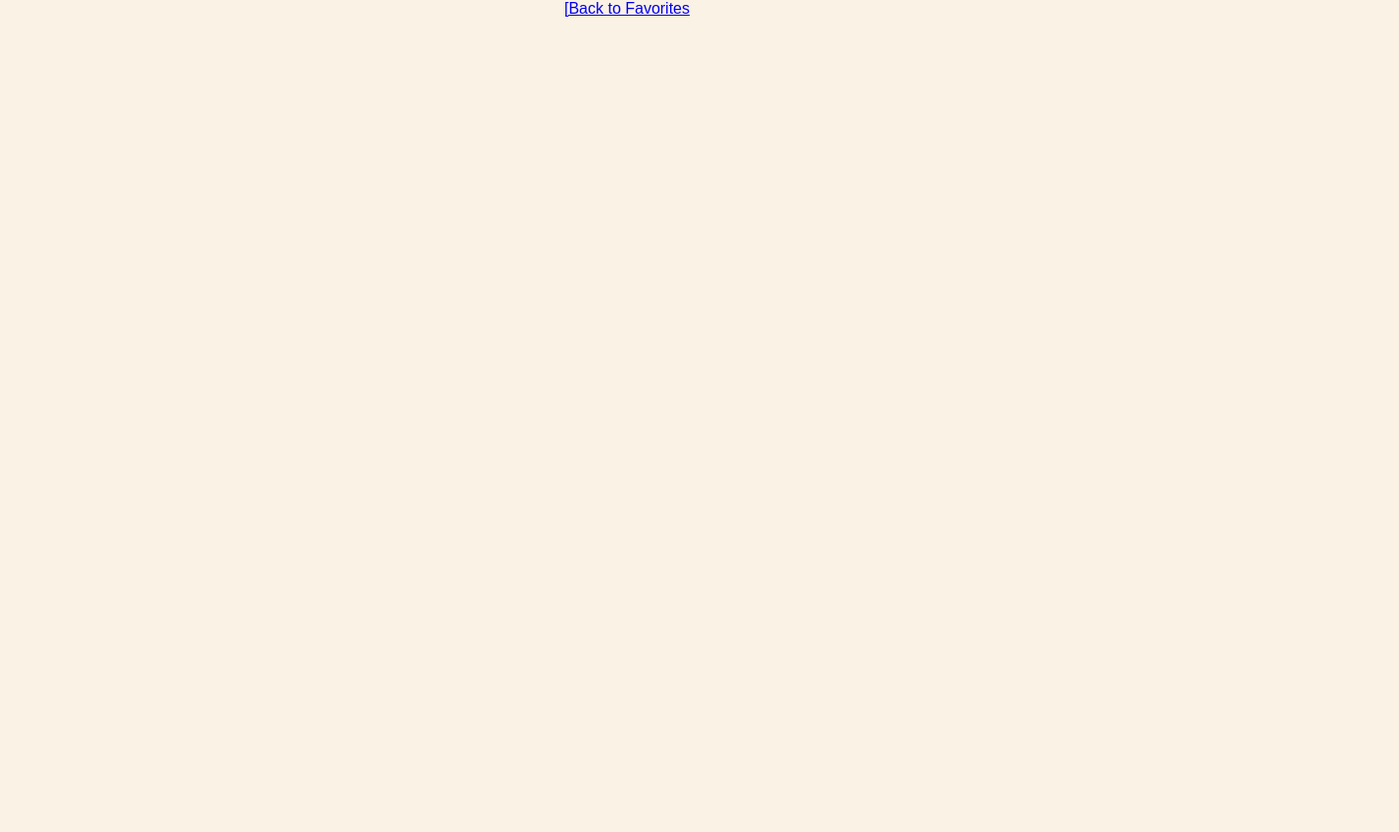
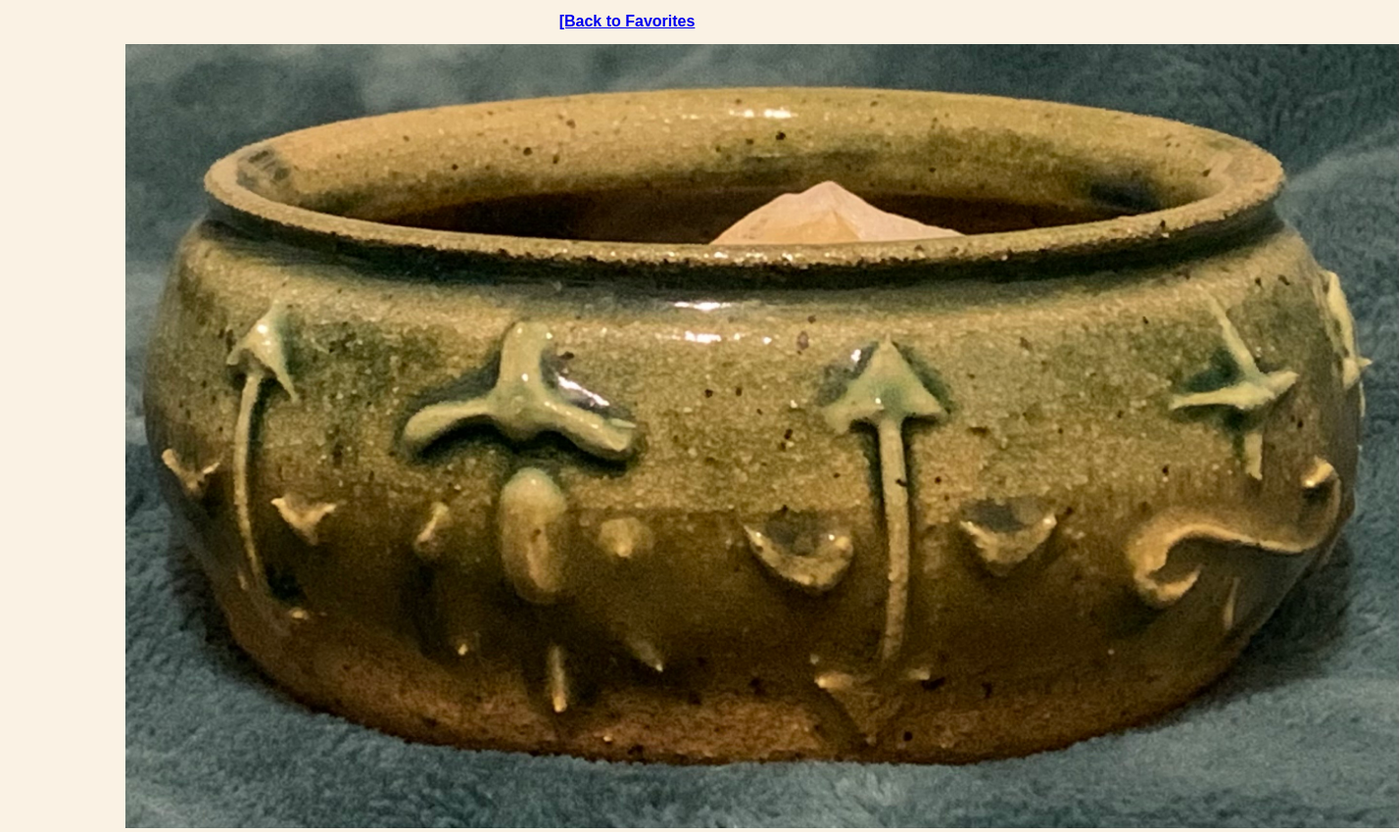
Before and after one commit to morgueink/fid, a plain HTML site: page resume/bowl.html in a window 1280 px wide. Shown: the whole page at 98% size, 1428 px wide, since content can reach past the window. Before the commit the page ends 800 px from the top, so only its background shows below. Drawn offline with Linux system fonts and the light colour scheme.

Commit message:
Update bowl.html

```diff
--- a/resume/bowl.html
+++ b/resume/bowl.html
@@ -41,6 +41,7 @@ footer img {
 </head>
 
 <body>
-<a href="favorites.html">[Back to Favorites</a>
+<h2><a href="favorites.html">[Back to Favorites</a></h2>
+<img src="ceramic.jpeg" width="1300" height="800">
 </body>
 </html>
```
